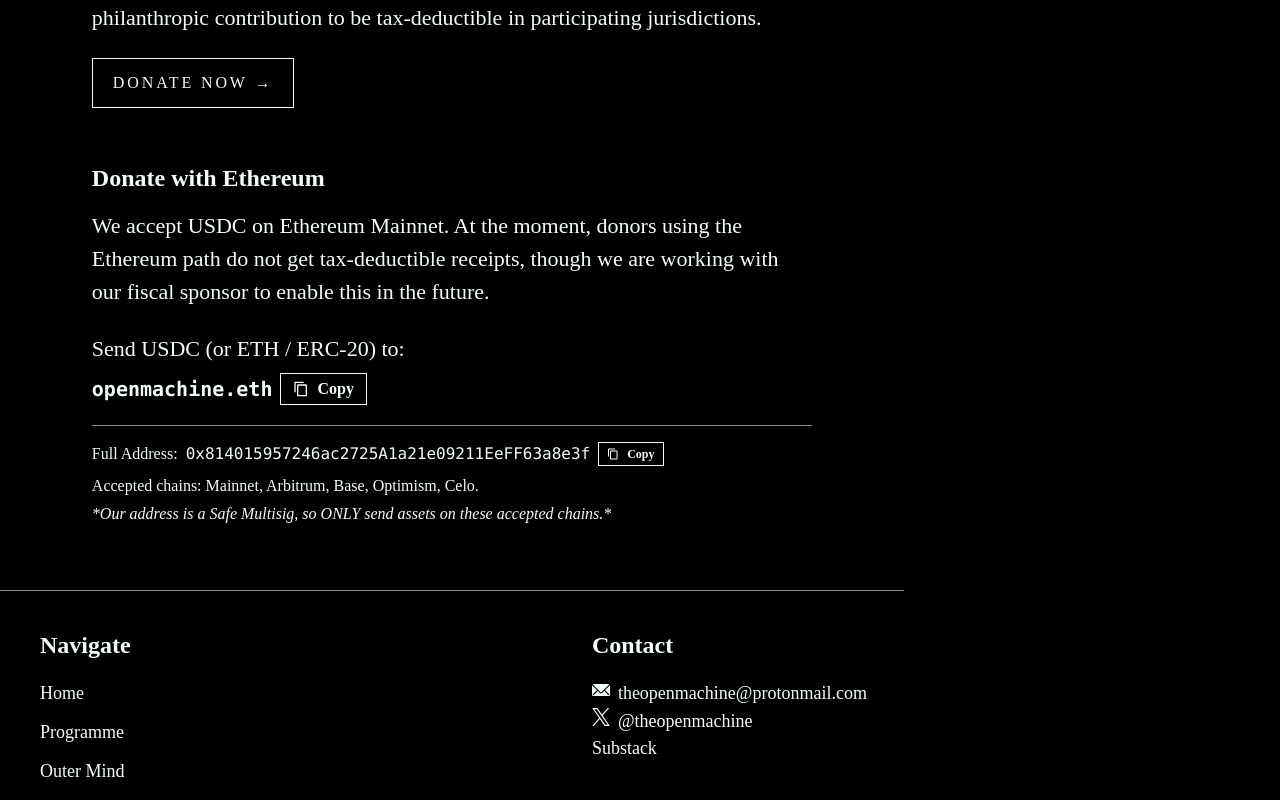
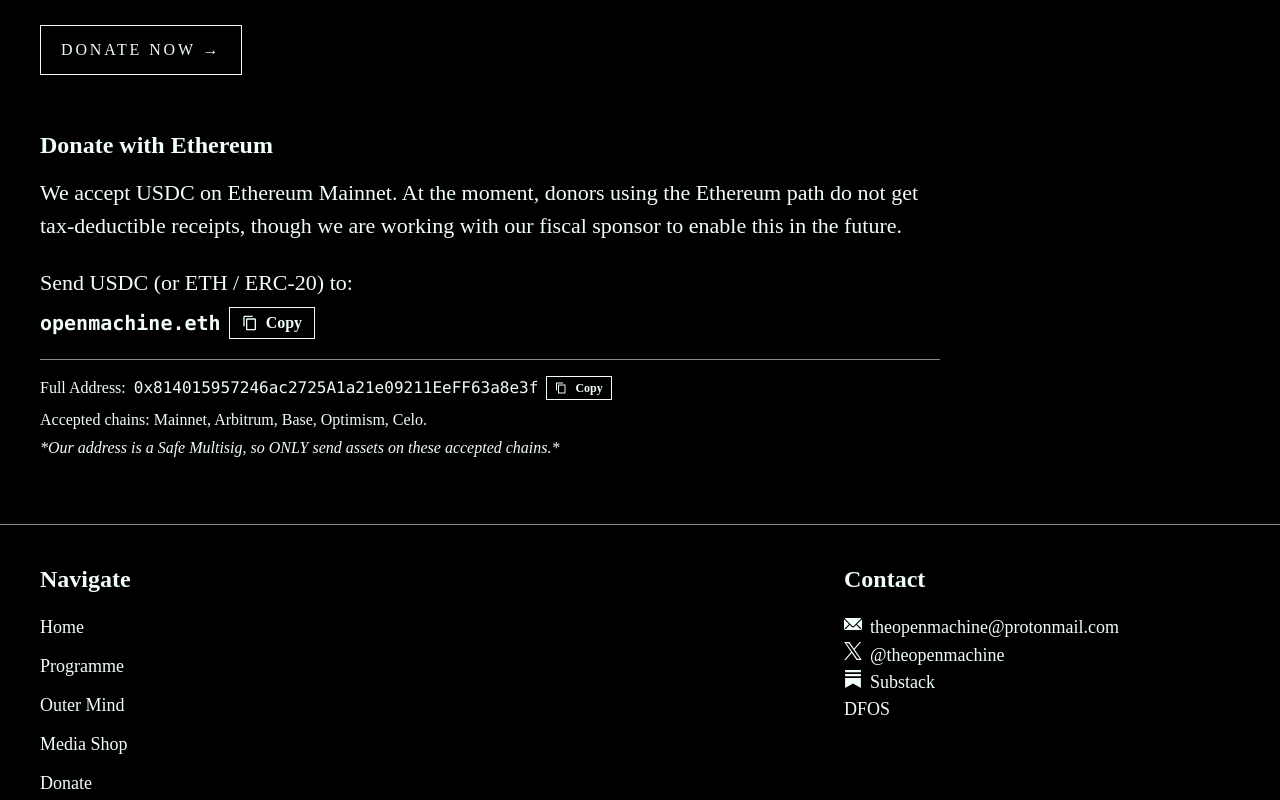
Before and after one commit to oovg/the-open-template, a Next.js app: page /donate in a window 1280 px wide. Shown: the part 520-1320 px from the top of the page. Built offline with nearby package versions, Linux system fonts and the light colour scheme; a web font is replaced by a local one.

Commit message:
update page width and add DFOS link

```diff
--- a/src/components/Footer.tsx
+++ b/src/components/Footer.tsx
@@ -1,7 +1,7 @@
 import React, { useState } from 'react'
 import { Box, Flex, Heading, Link, Text, Input, Button } from '@chakra-ui/react'
 import { EmailIcon } from '@chakra-ui/icons'
-import { FarcasterIcon, XIcon } from '@/components'
+import { FarcasterIcon, XIcon, SubstackIcon } from '@/components'
 
 const menuItems = [
   { label: 'Home', href: '/' },
@@ -145,7 +145,15 @@ export const Footer = () => {
         <Flex direction="row" gap={3} alignItems="center">
         <Text>
           <Link href="https://theopenmachine.substack.com/" isExternal color="primary" display="inline-flex" alignItems="center" gap={2}>
+            <SubstackIcon mb={2} />
             Substack
+          </Link>
+        </Text>
+        </Flex>
+        <Flex direction="row" gap={3} alignItems="center">
+        <Text>
+          <Link href="https://openmachine.dfos.com/" isExternal color="primary" display="inline-flex" alignItems="center" gap={2}>
+            DFOS
           </Link>
         </Text>
         </Flex>
--- a/src/components/Header.tsx
+++ b/src/components/Header.tsx
@@ -75,7 +75,7 @@ export const Header = () => {
   }, [isOpen])
 
   return (
-    <Box position="sticky" top="0" zIndex={100} bg="bg">
+    <Box position="sticky" top="0" zIndex={100} bg="bg" w="100%">
       <Flex
         direction="row"
         alignItems="center"
--- /dev/null
+++ b/src/components/SubstackIcon.tsx
@@ -0,0 +1,12 @@
+import { createIcon } from '@chakra-ui/react'
+import React from 'react'
+
+export const SubstackIcon = createIcon({
+  displayName: 'SubstackIcon',
+  viewBox: '0 0 24 24',
+  path: (
+    <g fill="currentColor">
+      <path d="M22.539 8.242H1.46V5.406h21.08v2.836zM1.46 10.812V24L12 17.99 22.54 24V10.812H1.46zM22.54 0H1.46v2.836h21.08V0z" />
+    </g>
+  ),
+})
--- a/src/components/index.ts
+++ b/src/components/index.ts
@@ -2,6 +2,7 @@ export * from './DateFormatter'
 export * from './FarcasterIcon'
 export * from './Fonts'
 export * from './XIcon'
+export * from './SubstackIcon'
 export * from './Footer'
 export * from './Further'
 export * from './Header'
--- a/src/pages/donate.tsx
+++ b/src/pages/donate.tsx
@@ -38,13 +38,13 @@ export default function Donate() {
   }
 
   return (
-    <Flex direction="column" alignItems="start" justifyContent="space-between" w="100vw">
+    <Flex direction="column" alignItems="stretch" justifyContent="space-between" w="100%">
       <PageMetadata
         title="Donate // The Open Machine"
         description="The Open Machine is a non-profit research studio. All published media is freely available. Donate to help sustain our efforts."
         image="https://theopenmachine.net/assets/om_substrates2.png"
       />
-      <main>
+      <Box as="main" w="100%">
         <Header />
 
         <Flex
@@ -52,11 +52,10 @@ export default function Donate() {
           alignItems="start"
           justifyContent="start"
           w="100%"
-          maxW="800px"
-          mx="auto"
           p={[5, null, 10]}
           py={[10, null, 16]}
         >
+          <Box maxW="900px" w="100%">
             <Heading color="primary" fontWeight="900" fontSize={['3xl', null, '4xl']} mb={4}>
               The Open Machine is free
             </Heading>
@@ -168,10 +167,11 @@ export default function Donate() {
                 </Text>
               </Box>
             </Box>
+          </Box>
         </Flex>
 
         <Footer />
-      </main>
+      </Box>
     </Flex>
   )
 }
```
Lines whose indentation alone changed are shown as unchanged.
